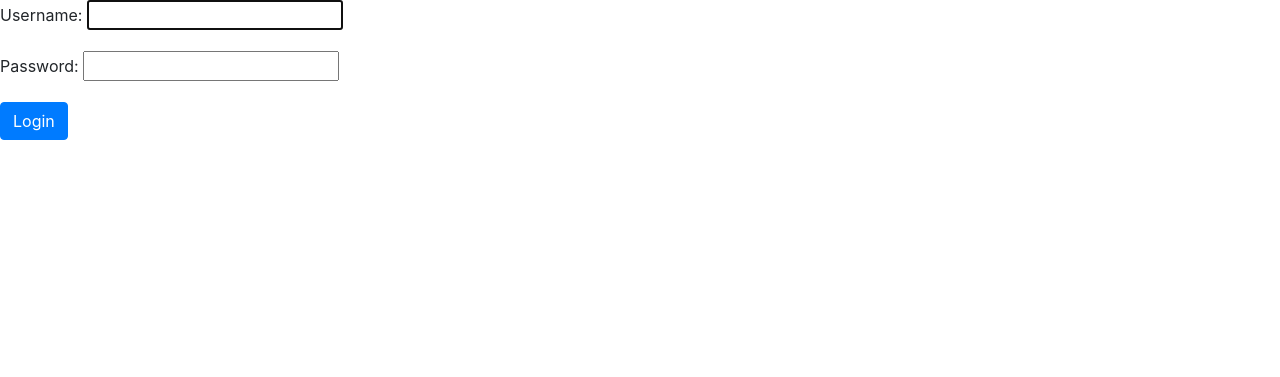
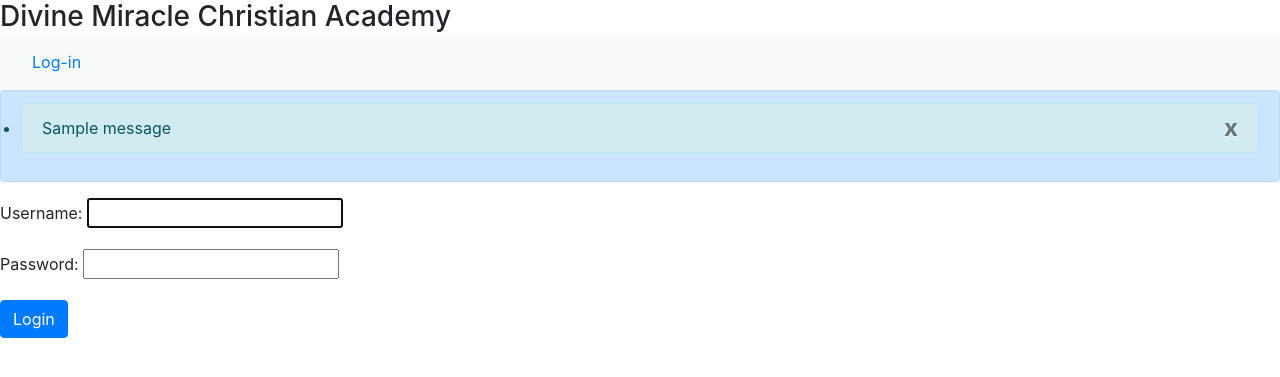
Before and after one commit to joshuariveramnltech/projectDMCA-, a Django app: a page that uses account/templates/base.html in a window 1280 px wide. Shown: the top 377 px of the page. Run offline with Django 3.2, Linux system fonts and the light colour scheme; tables that the repository leaves empty hold one stand-in row (values such as "Sample post"); one stand-in notice (Sample message) is shown; some libraries are stand-ins or nearby versions.

Commit message:
Modify base.html for development phase

```diff
--- a/account/templates/account/dashboard.html
+++ b/account/templates/account/dashboard.html
@@ -2,5 +2,4 @@
 {% block title %}Divine Miracle Christian Academy|Dashboard{% endblock title %}
 {% block content %}
     Welcome
-    <a href="{% url 'account:logout' %}">Logout</a>
 {% endblock content %}
--- a/account/templates/base.html
+++ b/account/templates/base.html
@@ -1,17 +1,59 @@
-{% load bootstrap4 %}
 <!DOCTYPE html>
+{% load staticfiles %}
 <html>
 <head>
     <meta charset="utf-8" />
     <meta http-equiv="X-UA-Compatible" content="IE=edge">
     <title>{% block title %}{% endblock title %}</title>
-    <meta name="viewport" content="width=device-width, initial-scale=1">
-    {% bootstrap_css %}
+    <link rel="stylesheet" href="https://stackpath.bootstrapcdn.com/bootstrap/4.1.3/css/bootstrap.min.css" integrity="sha384-MCw98/SFnGE8fJT3GXwEOngsV7Zt27NXFoaoApmYm81iuXoPkFOJwJ8ERdknLPMO" crossorigin="anonymous">
 </head>
 <body>
+    <div id="header">
+        <span class="h3">Divine Miracle Christian Academy</span>
+        <nav class="navbar navbar-expand-sm bg-light">
+            {% if request.user.is_authenticated %}
+            <ul class="navbar-nav">
+                <li {% if section == "dashboard" %} class="nav-item" {% endif %}>
+                <a href="{% url 'account:dashboard' %}" class="nav-link">My dashboard</a>
+                </li>
+                <li {% if section == "images" %} class="nav-item" {% endif %}>
+                    <a href="#" class="nav-link">Images</a>
+                </li>
+                <li {% if section == "people" %} class="nav-item" {% endif %}>
+                    <a href="#" class="nav-link">People</a>
+                </li>
+                <li class="nav-item nav-link">
+                    Hello {{ request.user.first_name }}
+                </li>
+                <li class="nav-item">
+                    <a href="{% url 'account:logout' %}" class="nav-link">Logout</a>
+                </li>
+            </ul>
+        {% else %}
+        <a href="{% url 'account:login' %}" class="nav-link">Log-in</a>
+        {% endif %}
+        </nav>
+    </div>
     <div>
-        {% block content %}{% endblock content %}
+        {% if messages %}
+            <ul class="alert alert-primary" role="alert">
+                {% for message in messages %}
+                <li class="alert alert-info" role="alert">
+                        {{ message|safe }}
+                        <a href="#" class="close">x</a>
+                </li>
+                {% endfor %}
+            </ul>
+        {% endif %}
     </div>
-    {% bootstrap_javascript %}
+    <div id="content">
+        {% block content %}
+        {% endblock content %}
+    </div>
+    <div class="social">
+    </div>
+    <script src="https://code.jquery.com/jquery-3.3.1.slim.min.js" integrity="sha384-q8i/X+965DzO0rT7abK41JStQIAqVgRVzpbzo5smXKp4YfRvH+8abtTE1Pi6jizo" crossorigin="anonymous"></script>
+    <script src="https://cdnjs.cloudflare.com/ajax/libs/popper.js/1.14.3/umd/popper.min.js" integrity="sha384-ZMP7rVo3mIykV+2+9J3UJ46jBk0WLaUAdn689aCwoqbBJiSnjAK/l8WvCWPIPm49" crossorigin="anonymous"></script>
+    <script src="https://stackpath.bootstrapcdn.com/bootstrap/4.1.3/js/bootstrap.min.js" integrity="sha384-ChfqqxuZUCnJSK3+MXmPNIyE6ZbWh2IMqE241rYiqJxyMiZ6OW/JmZQ5stwEULTy" crossorigin="anonymous"></script>
 </body>
 </html>
--- a/projectDMCA/settings.py
+++ b/projectDMCA/settings.py
@@ -141,7 +141,6 @@ STATIC_URL = '/static/'
 LOGIN_URL = 'account:login'
 LOGIN_REDIRECT_URL = 'account:dashboard'
 LOGOUT_URL = 'account:logout'
-LOGOUT_REDIRECT_URL = 'account:login'
 
 EMAIL_BACKEND = 'django.core.mail.backends.console.EmailBackend'
 
```
Also changed, not shown: account/templates/registration/logged_out.html (added, +10 -0 lines).
